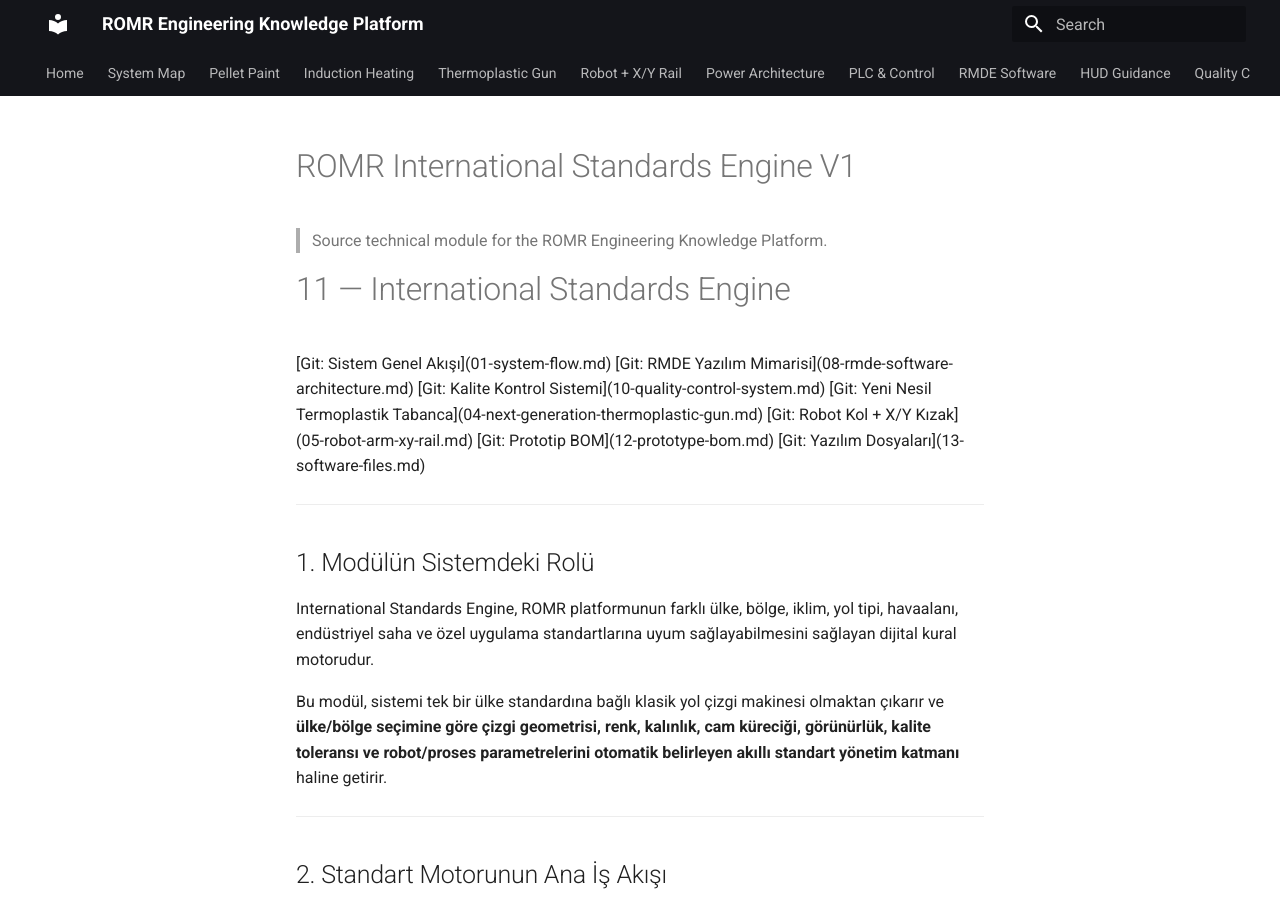
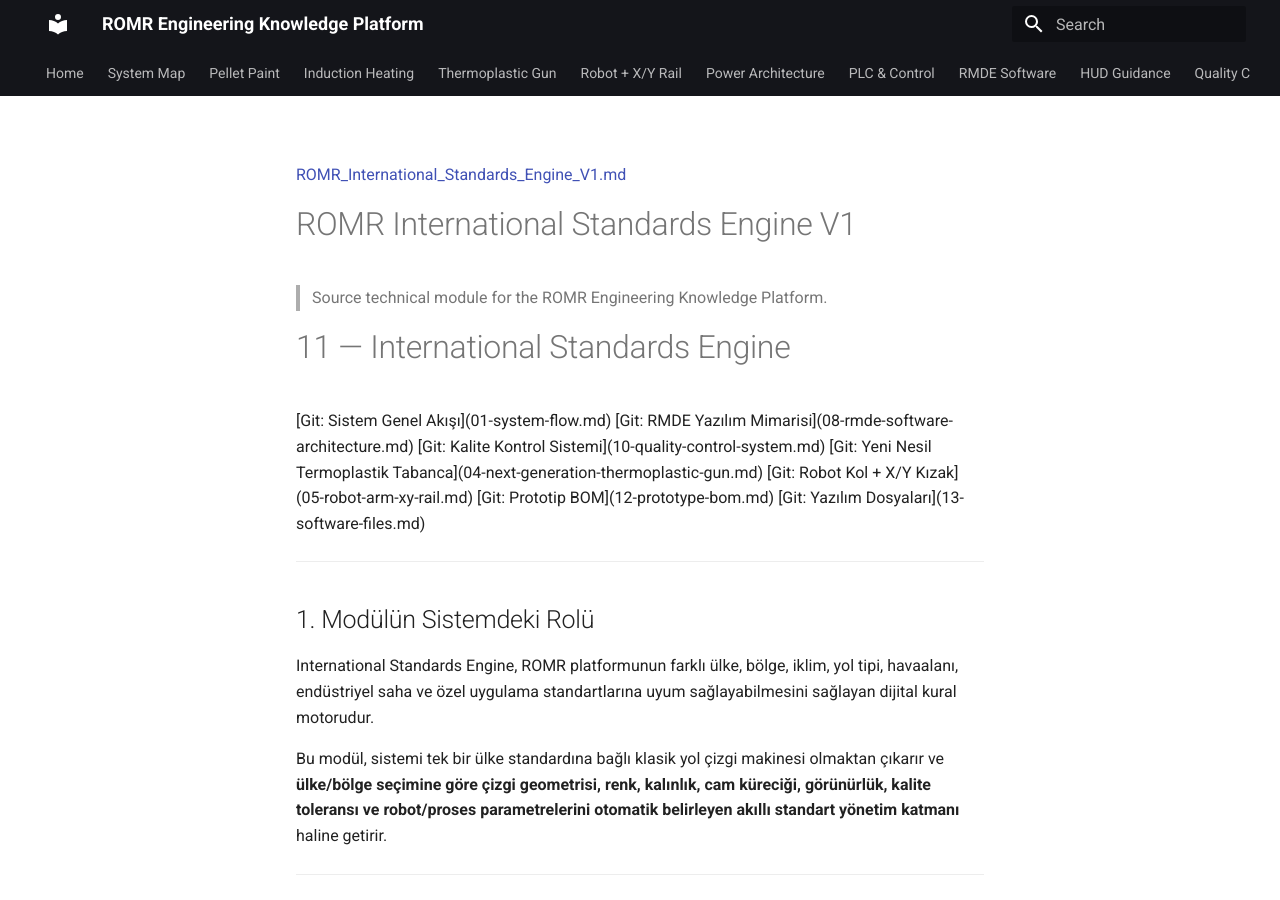
Before and after one commit to Arfgncn/romr-engineering-knowledge-platform, an MkDocs documentation site: the page built from docs/source-documents/ROMR_International_Standards_Engine_V1.md, in a window 1280 px wide and 900 px high. Built offline with MkDocs 1.6.1 and Material for MkDocs 9.7.7, drawn with Linux system fonts in a browser that asks for light colours.

Commit message:
Update ROMR_International_Standards_Engine_V1.md

```diff
--- a/docs/source-documents/ROMR_International_Standards_Engine_V1.md
+++ b/docs/source-documents/ROMR_International_Standards_Engine_V1.md
@@ -1,3 +1,4 @@
+[ROMR_International_Standards_Engine_V1.md](https://github.com/user-attachments/files/28994222/ROMR_International_Standards_Engine_V1.md)
 # ROMR International Standards Engine V1
 
 > Source technical module for the ROMR Engineering Knowledge Platform.
```
